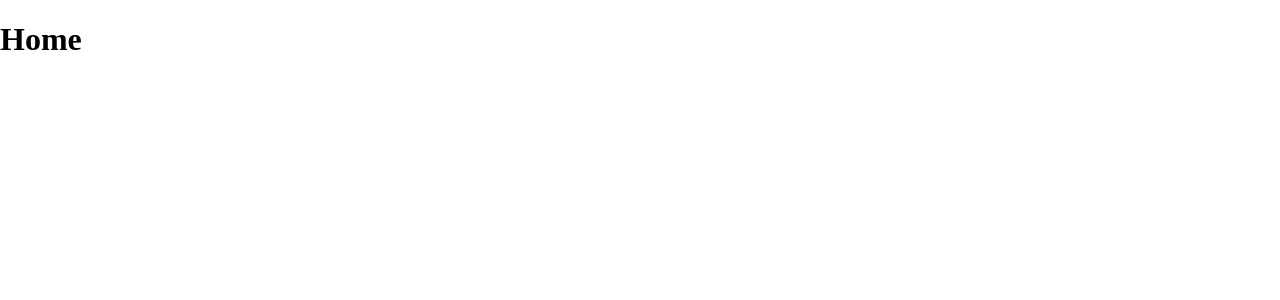
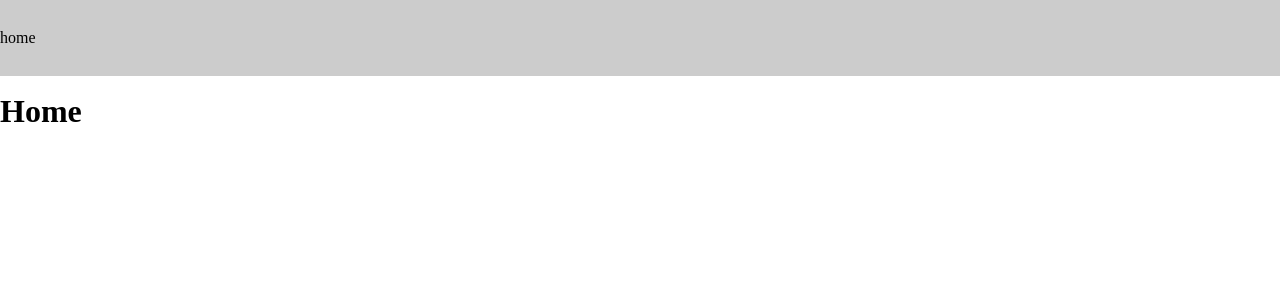
Before and after one commit to Luciano0322/react_2022_hooks, a React (Create React App) app: page / in a window 1280 px wide. Shown: the top 300 px of the page. Built offline with nearby package versions, Linux system fonts and the light colour scheme.

Commit message:
navbar set

```diff
--- a/src/App.jsx
+++ b/src/App.jsx
@@ -1,14 +1,17 @@
 import React from "react";
 import { BrowserRouter as Router, Route, Routes } from "react-router-dom";
+import Navbar from "./components/Navbar";
 import Home from "./pages/Home";
 
 function App() {
   return (
     <Router>
-
-      <Routes>
-        <Route path="/" element={<Home />}/>
-      </Routes>
+      <Navbar>home</Navbar>
+      <div style={{ paddingTop: "72px" }}>
+        <Routes>
+          <Route path="/" element={<Home />}/>
+        </Routes>
+      </div>
     </Router>
   );
 }
--- a/src/components/Navbar/index.jsx
+++ b/src/components/Navbar/index.jsx
@@ -15,12 +15,12 @@ const Navbar = (props) => {
     }
   };
   return (
-    <>
+    <header>
       <NavbarWrapper variant={props.variant}>
         <OptionsWapper>{props.children}</OptionsWapper>
         <BurgerBtn onChange={burgerChange} checked={props.opened} />
       </NavbarWrapper>
-    </>
+    </header>
   );
 };
 Navbar.propTypes = {
--- a/src/pages/Home.jsx
+++ b/src/pages/Home.jsx
@@ -1,8 +1,8 @@
 const Home = () => {
   return (
-    <div>
+    <>
       <h1>Home</h1>
-    </div>
+    </>
   )
 }
 
```
